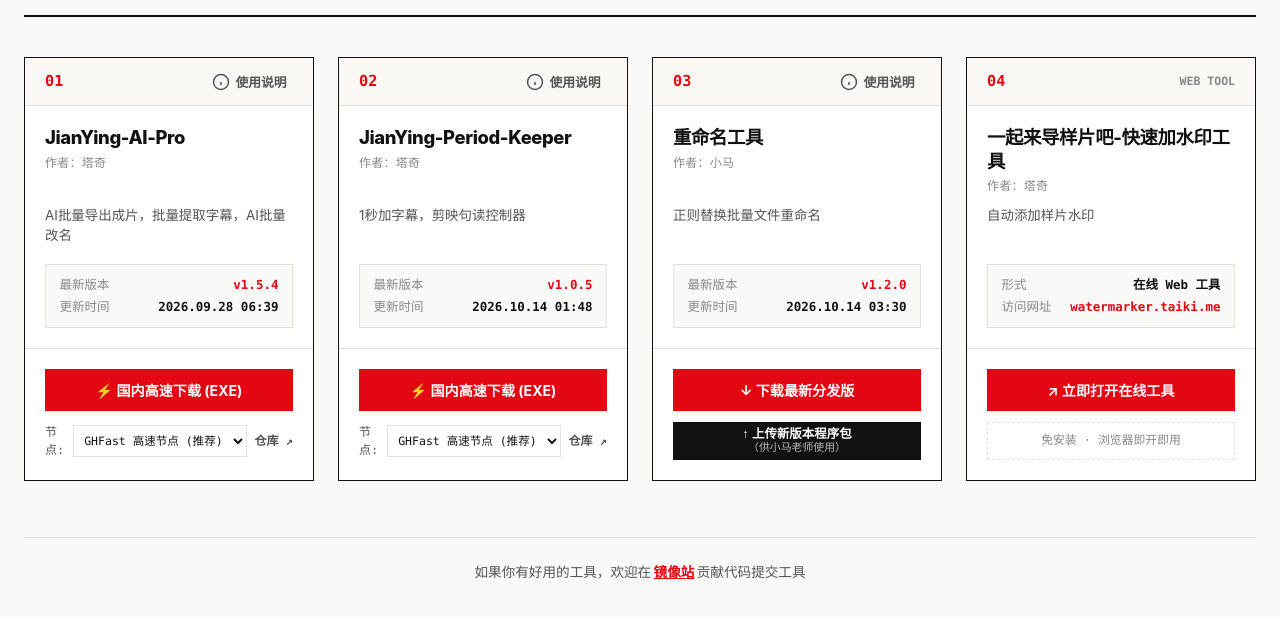
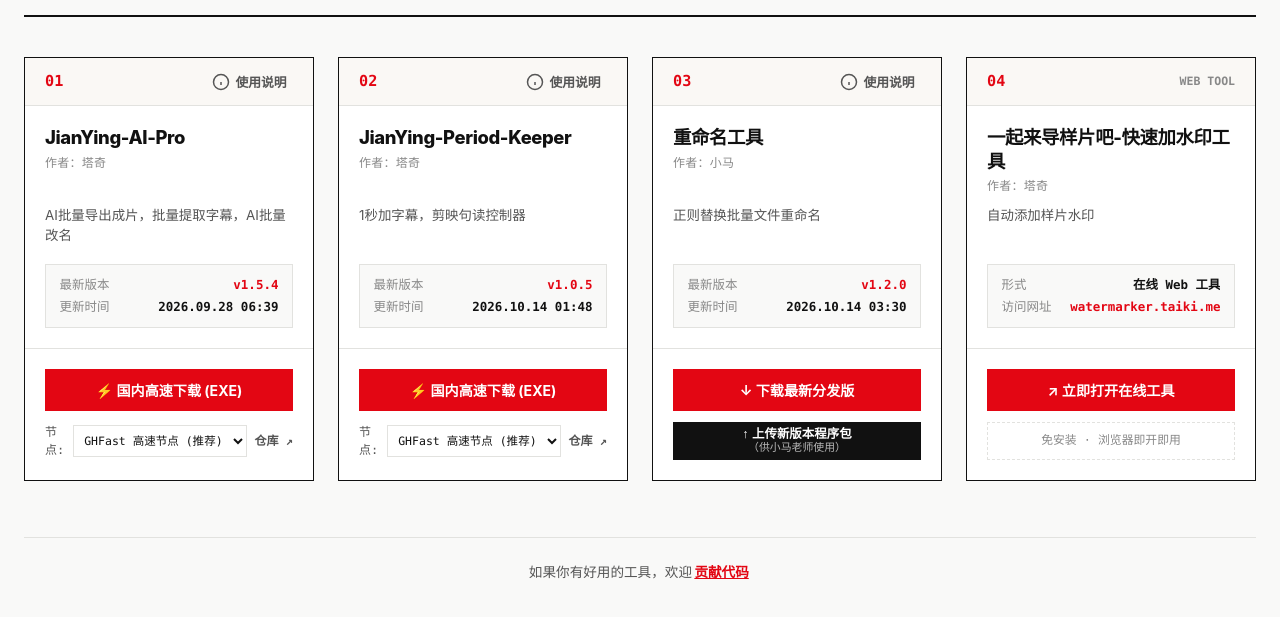
Before and after one commit to Kirota233/distributinon-site, a website: page public/index.html in a window 1280 px wide. Shown: the part 125-742 px from the top of the page. Drawn offline with Linux system fonts and the light colour scheme; no server answers.

Commit message:
update: modify footer contribution text to '如果你有好用的工具，欢迎贡献代码'

```diff
--- a/public/index.html
+++ b/public/index.html
@@ -254,7 +254,7 @@
 
     <!-- 底部贡献说明与超链接 -->
     <footer class="site-footer">
-      <p>如果你有好用的工具，欢迎在<a href="https://github.com/Kirota233/distributinon-site" target="_blank" rel="noopener">镜像站</a>贡献代码提交工具</p>
+      <p>如果你有好用的工具，欢迎<a href="https://github.com/Kirota233/distributinon-site" target="_blank" rel="noopener">贡献代码</a></p>
     </footer>
 
   </div>
```
